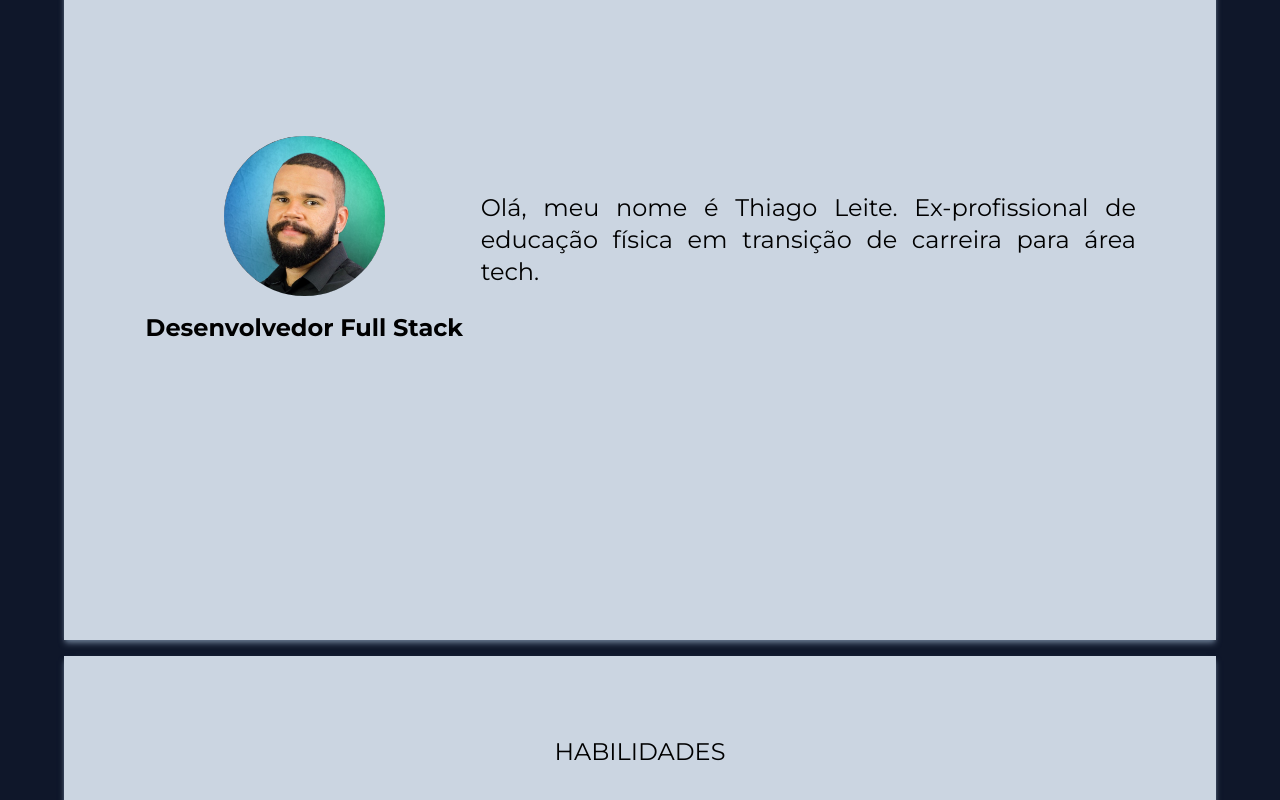
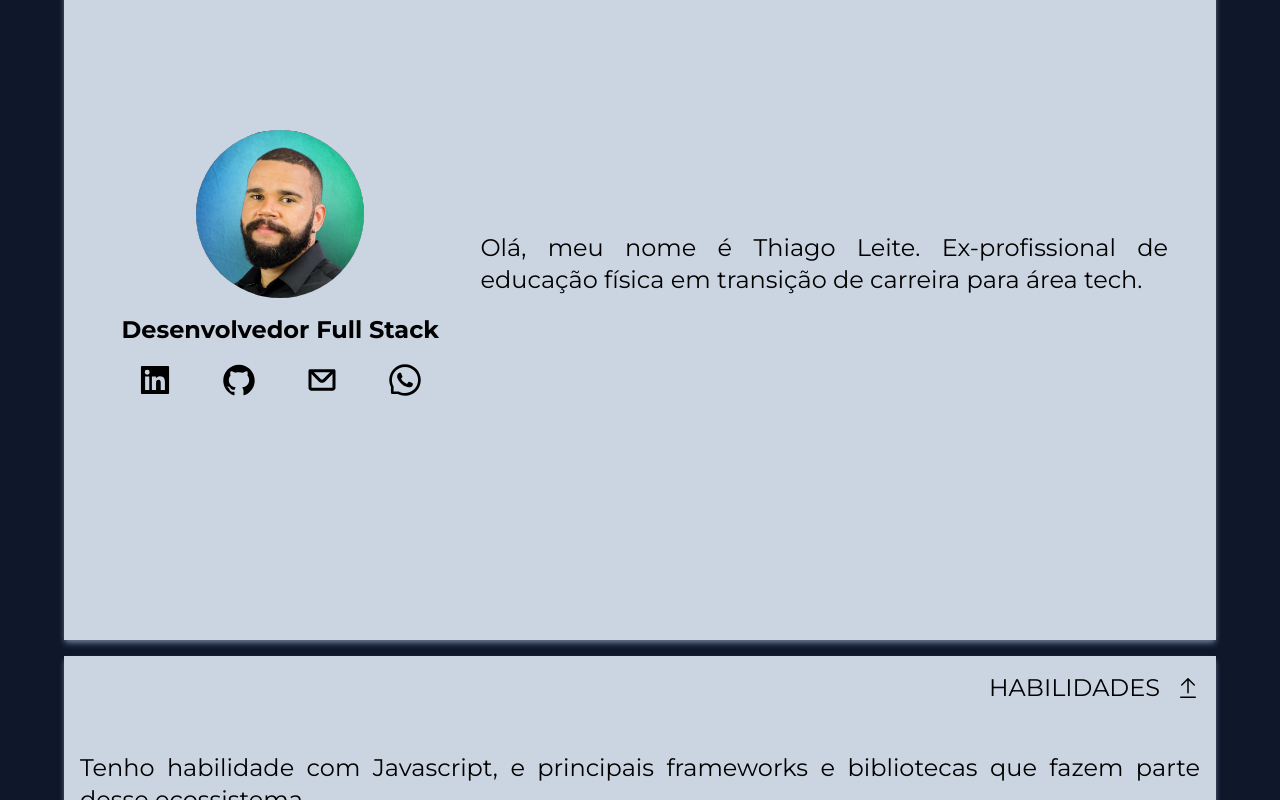
Before and after one commit to thiagoleite92/portfolio, a React (Vite) app: page / in a window 1280 px wide. Shown: the part 960-1760 px from the top of the page. Built offline with nearby package versions, Linux system fonts and the light colour scheme.

Commit message:
final commit, for now

```diff
--- a/src/components/Navigation/index.tsx
+++ b/src/components/Navigation/index.tsx
@@ -3,8 +3,10 @@ import { navIds } from '../../const/navigation';
 export const Navigation = () => {
   return (
     <nav className="flex h-screen w-full flex-col items-center justify-center gap-8  font-orbitron text-2xl tracking-widest text-yellow-400 ">
-      {navIds.map(({ title, id }) => (
-        <a href={`#${id}`}>{title}</a>
+      {navIds.map(({ id }) => (
+        <a href={`#${id}`} key={id}>
+          {id?.toUpperCase()}
+        </a>
       ))}
     </nav>
   );
--- a/src/components/Sections/About/index.tsx
+++ b/src/components/Sections/About/index.tsx
@@ -1,8 +1,15 @@
+import { CgMail } from 'react-icons/cg';
+import {
+  AiOutlineWhatsApp,
+  AiFillLinkedin,
+  AiOutlineGithub,
+} from 'react-icons/ai';
+
 import profileImg from '../../../assets/images/profile.jpg';
 
 export const About = () => {
   return (
-    <div className="flex flex-col items-center justify-around gap-4 md:flex-row">
+    <div className="flex w-full flex-1 flex-col items-center  gap-8 md:flex-row md:p-8">
       <div className="flex flex-col items-center gap-4">
         <img
           src={profileImg}
@@ -11,6 +18,34 @@ export const About = () => {
         />
         <div className="flex flex-col items-center justify-center gap-4">
           <strong>Desenvolvedor Full Stack</strong>
+          <div className="flex w-full justify-around gap-4 ">
+            <a
+              href="https://www.linkedin.com/in/leite-tjs/"
+              target="_blank"
+              className="flex items-center justify-start gap-4"
+            >
+              <AiFillLinkedin size={36} />
+            </a>
+            <a
+              href="https://www.github.com/thiagoleite92"
+              target="_blank"
+              className="flex items-center justify-start gap-4"
+            >
+              <AiOutlineGithub size={36} />
+            </a>
+            <a
+              href="mailto:leite.tjs@gmail.com"
+              className="flex items-center justify-start gap-4"
+            >
+              <CgMail size={36} />
+            </a>
+            <a
+              href="tel:+5581983643305"
+              className="flex items-center justify-start gap-4"
+            >
+              <AiOutlineWhatsApp size={36} />
+            </a>
+          </div>
         </div>
       </div>
       <div className="flex flex-col items-center justify-center gap-4">
--- a/src/components/Sections/Certifications/index.tsx
+++ b/src/components/Sections/Certifications/index.tsx
@@ -6,10 +6,9 @@ import { certificates } from '../../../const/certificatesInfo';
 export const Certifications = () => {
   return (
     <>
-      <h1 className="self-center">CERTIFICADOS</h1>
       <div className="mx-auto w-full flex-1 gap-16 overflow-y-auto md:w-1/2">
         {certificates.map(({ image, link }) => (
-          <Badges src={image} link={link} />
+          <Badges src={image} link={link} key={link} />
         ))}
       </div>
     </>
--- a/src/components/Sections/Education/index.tsx
+++ b/src/components/Sections/Education/index.tsx
@@ -57,7 +57,6 @@ const freeCourses = [
 export const Education = () => {
   return (
     <div className="flex w-full  flex-col gap-8 overflow-y-auto md:p-4">
-      <h1 className="self-center">FORMAÇÃO ACADÊMICA</h1>
       <ul className="flex  list-none flex-col items-start gap-4">
         {academicsCourses.map(({ course, college, period }) => (
           <li
--- a/src/components/Sections/Experience/index.tsx
+++ b/src/components/Sections/Experience/index.tsx
@@ -1,7 +1,6 @@
 export const Experience = () => {
   return (
     <div className="flex w-full flex-1 flex-col gap-8">
-      <h1 className="self-center">EXPERIÊNCIA</h1>
       <div className="flex  h-full flex-col items-start gap-4">
         <h1 className="flex w-full justify-between">
           TRAINEE{' '}
--- /dev/null
+++ b/src/components/Sections/Projects/components/ProjectCard/index.tsx
@@ -0,0 +1,50 @@
+type ProjectCardProps = {
+  name: string;
+  description: string;
+  deploy: string;
+  repos: {
+    frontend?: string;
+    backend?: string;
+  }[];
+};
+
+export const ProjectCard = ({
+  name,
+  description,
+  deploy,
+  repos,
+}: ProjectCardProps) => {
+  return (
+    <div className=" m-auto flex max-h-fit min-h-[200px] w-full flex-col items-center justify-center gap-4 rounded-md bg-gray-200 p-4">
+      <h1>{name}</h1>
+      <p className="w-full text-justify text-sm">{description}</p>
+      <ul className="flex w-full flex-col gap-4">
+        {deploy && (
+          <li className="flex w-full flex-col items-center  justify-center gap-4">
+            <a
+              href={deploy}
+              className="flex w-full flex-col items-center "
+              target="_blank"
+            >
+              Acessar Projeto
+            </a>
+          </li>
+        )}
+        {repos.map((repo) => (
+          <li className="flex w-full flex-col items-center  justify-center gap-4">
+            {repo.frontend && (
+              <a target="_blank" href={repo.frontend}>
+                Repositório Frontend
+              </a>
+            )}
+            {repo.backend && (
+              <a target="_blank" href={repo.backend}>
+                Repositório Backend
+              </a>
+            )}
+          </li>
+        ))}
+      </ul>
+    </div>
+  );
+};
--- a/src/components/Sections/Projects/index.tsx
+++ b/src/components/Sections/Projects/index.tsx
@@ -1,7 +1,14 @@
+import { projects } from '../../../const/projectsInfo';
+import { ProjectCard } from './components/ProjectCard';
+
 export const Projects = () => {
   return (
-    <div className="flex w-full flex-1 flex-col gap-8 overflow-y-auto md:p-4">
-      <h1 className="self-center">PROJETOS</h1>
+    <div className="flex w-full flex-1 flex-col gap-8 overflow-y-auto md:p-8">
+      <div className="grid h-fit gap-8 bg-gray-900 p-4 text-gray-900 md:grid-cols-[minmax(200px,_1fr)_minmax(200px,_1fr)] ">
+        {projects.map((props) => (
+          <ProjectCard {...props} />
+        ))}
+      </div>
     </div>
   );
 };
--- a/src/components/Sections/Skills/index.tsx
+++ b/src/components/Sections/Skills/index.tsx
@@ -16,7 +16,6 @@ import { FrameWorkBullet } from '../../FrameWorkBullet';
 export const Skills = () => {
   return (
     <div className="flex flex-1 flex-col">
-      <h1 className="self-center">HABILIDADES</h1>
       <div className="flex flex-col justify-center gap-8">
         <div className="mt-8 flex flex-col items-center justify-center gap-4">
           <p className="flex h-fit  gap-4 text-justify text-2xl">
--- a/src/components/Sections/index.tsx
+++ b/src/components/Sections/index.tsx
@@ -1,3 +1,4 @@
+import { GoMoveToTop } from 'react-icons/go';
 export { About } from './About';
 export { Skills } from './Skills';
 export { Experience } from './Experience';
@@ -11,11 +12,22 @@ type Props = {
 };
 
 export const Section = ({ children, id }: Props) => {
+  const handleBackToTop = () => {
+    document.documentElement.scrollTop = 0;
+    document.body.scrollTop = 0;
+  };
+
   return (
     <section
-      className="mb-4 flex h-screen flex-col justify-center gap-8 bg-slate-300 p-4 shadow-md shadow-slate-500 last-of-type:mb-0 md:p-20 md:first-of-type:rounded-t-md md:last-of-type:rounded-b-md"
+      className="relative mb-4 flex h-screen flex-col justify-center gap-4 bg-slate-300 p-4 shadow-md shadow-slate-500 last-of-type:mb-0 md:p-4 md:first-of-type:rounded-t-md md:last-of-type:rounded-b-md"
       id={id}
     >
+      <h1 className="flex w-full items-center justify-evenly gap-4 md:justify-end">
+        {id?.toUpperCase()}
+        <button onClick={handleBackToTop}>
+          <GoMoveToTop />
+        </button>
+      </h1>
       {children}
     </section>
   );
--- a/src/const/navigation.tsx
+++ b/src/const/navigation.tsx
@@ -8,14 +8,14 @@ import {
 } from '../components/Sections';
 
 export const navIds = [
-  { title: 'SOBRE', id: 'sobre', component: <About /> },
-  { title: 'HABILIDADES', id: 'habilidades', component: <Skills /> },
-  { title: 'EXPERIÊNCIA', id: 'experiencia', component: <Experience /> },
+  { id: 'sobre', component: <About /> },
+  { id: 'habilidades', component: <Skills /> },
+  { id: 'experiência', component: <Experience /> },
   {
-    title: 'CERTIFICAÇÕES',
-    id: 'certificacoes',
+    id: 'certificações',
+
     component: <Certifications />,
   },
-  { title: 'EDUCAÇÃO', id: 'educacao', component: <Education /> },
-  { title: 'PROJETOS', id: 'projetos', component: <Projects /> },
+  { id: 'educação', component: <Education /> },
+  { id: 'projetos', component: <Projects /> },
 ];
--- /dev/null
+++ b/src/const/projectsInfo.ts
@@ -0,0 +1,45 @@
+export const projects = [
+  {
+    name: 'Github Proxy',
+    deploy: 'https://shawn-full-stack-frontend.vercel.app/',
+    description:
+      'Projeto Full Stack com TypeScript, Fastify e React. Um proxy para api github mostrar informações de alguns usuários.',
+    repos: [
+      {
+        frontend: 'https://github.com/thiagoleite92/shawn-full-stack-frontend',
+        backend: 'https://github.com/thiagoleite92/shawn-full-stack-backend',
+      },
+    ],
+  },
+  {
+    name: 'Like A Blog',
+    deploy: 'https://frontend-posts-nine.vercel.app/home',
+    description:
+      'Projeto Full Stack com NestJS e React. Um blog com crud de usuário, posts, e autenticação (JWT).',
+    repos: [
+      {
+        frontend: 'https://github.com/thiagoleite92/frontend-posts',
+        backend: 'https://github.com/thiagoleite92/backend-posts',
+      },
+    ],
+  },
+  {
+    name: 'NestJS-DDD-Clean Architecture',
+    deploy: '',
+    description:
+      'Projeto para estudar conceitos de Domain-Drive Design, Clean Architecture, SOLID e aprofundar conhecimentos com NestJS.',
+    repos: [
+      {
+        backend: 'https://github.com/thiagoleite92/nestjs-ddd-clean',
+      },
+    ],
+  },
+  {
+    name: 'Native Gym App',
+    description: 'Estudo de React Native, Native Components e AsyncStorage.',
+    deploy: '',
+    repos: [
+      { frontend: 'https://github.com/thiagoleite92/react-native-gym-app' },
+    ],
+  },
+];
--- a/src/index.css
+++ b/src/index.css
@@ -5,3 +5,7 @@
 body {
   font-family: 'Montserrat', sans-serif;
 }
+
+a:hover {
+  color: #22d3ee;
+}
```
